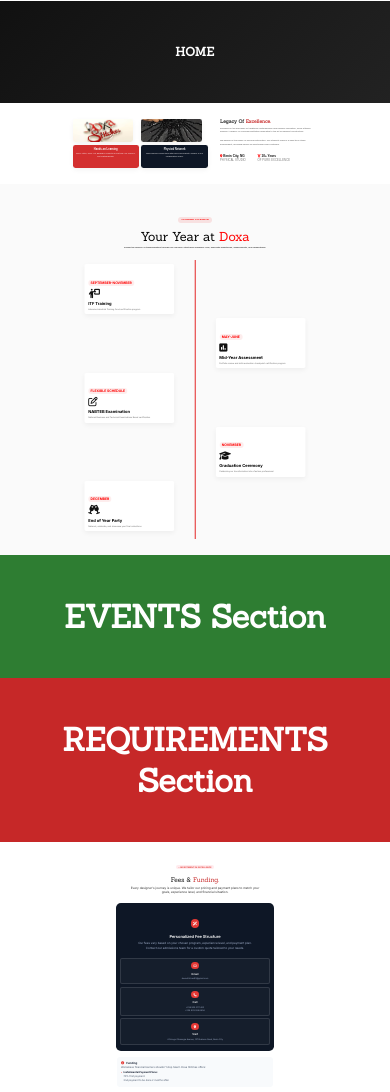
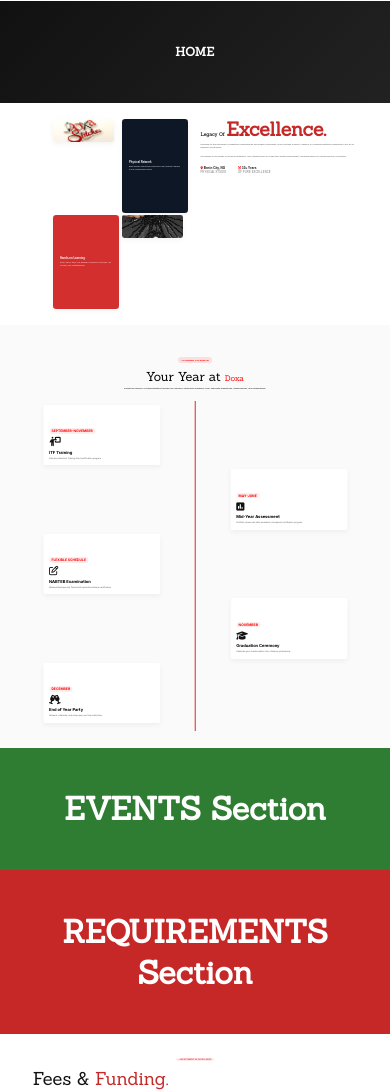
Before and after one commit to Hydrazane2O/Doxa-UI, a website: page index.html in a window 390 px wide. Shown: the part 11-1103 px from the top of the page. Drawn offline with Linux system fonts and the light colour scheme; a web font is replaced by a local one.

Commit message:
mobile woorkrkksks

```diff
--- a/index.css
+++ b/index.css
@@ -112,6 +112,7 @@ header.top {
     width: 100%;
     max-width: 72.0833vw;
     justify-content: center;
+    flex-direction: column;
 }
 .grid-left-gallery {
     display: grid;
@@ -202,9 +203,9 @@ header.top {
 }
 
 .f3   { grid-column: 1; grid-row: 1; }
-.net  { grid-column: 2; grid-row: 2; }
+.net  { grid-column: 2; grid-row: 1; }
 .hand { grid-column: 1; grid-row: 2; }
-.f1   { grid-column: 2; grid-row: 1; }
+.f1   { grid-column: 2; grid-row: 2; }
 
 /* ---------- Section 2: Sliding Timeline System ---------- */
 #section2 {
@@ -244,7 +245,6 @@ header.top {
 .line {
     position: relative;
     width: 90%;
-    max-width: 52.0833vw;
     margin: 0 auto;
     padding:2.0833vw 0;
 }
@@ -658,38 +658,96 @@ footer {
     .top .nav li { display: block; border-bottom:0.52vw solid #f5f5f5; }
 
     /* Stagger Grid Responsive Mobile Setup */
-    #section1 .img { grid-template-columns: 1fr; gap: 1.4vw; }
-    .grid-left-gallery { column-gap: 0.625vw; row-gap: 0.625vw; }
-    .f3, .f1 { min-height: 7.3vw; height: 7.3vw; border-radius: 0.625vw; }
-    .net, .hand { min-height: 7.3vw; padding: 0.82vw 0.72vw; border-radius: 0.625vw; justify-content: flex-start; }
+    #section1 .img {
+        grid-template-columns: 1fr 1fr;
+        width: 100%;
+        gap: 1.4vw;
+    }
+    .grid-left-gallery {
+        column-gap: 0.625vw;
+        row-gap: 0.625vw;
+        max-width: 35vw;
+        max-height: 100vw;
+        margin-left: 5vw;
+     }
+    .f3, .f1 {
+        height: 27.3vw;
+        border-radius: 0.625vw;
+    }
+    .net, .hand {
+    padding: 12vw 1.81vw;
+    display: flex;
+    text-align: start;
+}
 
-    .net h4, .hand h4 { font-size: 0.67vw; margin: 0 0 0.3vw 0; font-weight: 700; line-height: 1.2; }
-    .net p, .hand p { font-size: 0.52vw
-; line-height: 1.4; }
-    .leg h1 { font-size: 1.77vw; margin-bottom: 0.625vw; }
-    .leg p { font-size: 0.72vw; line-height: 1.6; }
+    .net h4, .hand h4 {
+        font-size: 0.7vw;
+        margin: 0 0 0.3vw 0;
+        font-weight: 700;
+        line-height: 1.2;
+    }
+    .net p, .hand p {
+        font-size: 0.52vw;
+         line-height: 1.4; }
+    .leg{
+        width: 40vw;
+    }
+    .leg h1 {
+        font-size: 5.77vw;
+        margin-bottom: 0.625vw; }
+    .leg p {
+        font-size: 2.42vw;
+        line-height: 1.6; }
 
     /* Section 2 Sizing Downscales */
     .year { font-size: 3.24vw; }
-    .line { padding: 1.04vw 0; }
-    .itf, .mid, .nab, .grad, .party { padding: 0.625vw; margin-bottom: 1.04vw; border-radius: 0.52vw
-; width: 44%; }
-    .bot { font-size: 0.52vw; line-height: 1.3; }
-
+    .line { padding: 1.04vw 0; width: 100%;  }
+    .itf, .nab, .party { padding-top: 2.625vw; margin-bottom: 1.04vw; border-radius: 0.52vw
+; width: 30vw; animation: mobileslidein 8s infinite; left: 5%; }
+.mid, .grad{
+    padding-top: 2.625vw; margin-bottom: 1.04vw; border-radius: 0.52vw; width: 30vw; left:65%; animation: mobileslideout 8s infinite;
+}
+    .bot { font-size: 0.52vw; line-height: 1.3; color: #555; }
+@keyframes mobileslidein {
+    0%{transform: translateX(0vw);}
+    50% { transform: translateX(13.6042vw); }
+    100%{transform: translateX(-5vw);}
+}
+@keyframes mobileslideout {
+     0%{transform: translateX(0vw);}
+    50% { transform: translateX(-13.6042vw); }
+    100%{transform: translateX(5vw);}
+}
     /* Section 5 Mobile Fluid Compression Layouts */
-    #section5 { padding: 2.6vw 0.8vw; }
-    .fees-header h2 { font-size: 1.67vw; }
-    .personalized-card { padding: 1.5vw 1.04vw; }
-    .personalized-card h3 { font-size: 1.04vw; }
-    .personalized-channels { grid-template-columns: 1fr; gap: 0.625vw; }
+    #section5 { padding: 2.6vw 0.8vw; justify-self: center; width: 100%; }
+    .fees-header{max-width: 100vw;justify-self: center;}
+    .fees-header h2, h2 span{ font-size: 4.67vw; max-width: 50vw;}
+    .fees-badge-pill{max-width: 37vw;}
+    .fees-header p{
+        font-size: 2.7vw; max-width: 50vw;}
+    .personalized-card { padding: 4.5vw 1.04vw; max-width: 79vw;}
+   .personalized-card p.card-sub-prose{
+    font-size: 2.44vw;
+    justify-self: center;
+    max-width: 60vw;
+    margin: 0;
+   }
+    .personalized-card h3 { font-size: 3.04vw; }
+    .personalized-channels { grid-template-columns: 1fr 1fr 1fr; gap: 1.625vw; }
     .channel-box { padding: 0.82vw; }
-    .funding-disclosure-block { padding: 1.04vw; }
+    .funding-disclosure-block { padding: 1.04vw; max-width: 70vw; }
+    .funding-disclosure-block h4, strong{
+        font-size: 2.94vw;
+    }
+    funding-disclosure-block p.funding-intro, span{
+        font-size: 2.04vw;
+        color: #555;
+    }
 
     /* Other Panels */
-    .why { font-size: 1.5vw; margin-bottom: 1.04vw; }
-    .cards { grid-template-columns: repeat(3, 1fr); gap: 0.52vw
-; }
-    .card { padding: 0.8vw 0.4vw; border-radius: 0.52vw
+    .why, .why span{ font-size: 3.5vw; margin-bottom: 1.04vw; }
+    .cards { grid-template-columns: repeat(3, 1fr); gap: 0.92vw; max-width: 74vw; }
+    .card { padding: 1.8vw 0.8vw; border: 0.52 solid #555; border-radius: 1.72vw
 ; }
     .card i {
              width: 1.4vw;
@@ -698,15 +756,15 @@ footer {
     .card h4 { font-size:0.52vw; margin-bottom: 0.2vw; }
     .card p { font-size: 0.5vw; }
 
-    .main2 { grid-template-columns: 1fr 1fr; gap: 1.04vw; margin: 2.08vw auto; }
-    .join, .fut { padding: 0.8vw; font-size: 0.625vw; border-radius: 0.52vw
-; }
-    .jf1, .jf2 { height:  0.52vw
-; border-radius: 0.52vw
-; }
-    .start h1 { font-size: 1.14vw; }
+    .main2 { grid-template-columns: 1fr 1fr; gap: 1.04vw; margin: 2.08vw auto; max-width: 100vw;}
+    .join, .fut { padding: 0.8vw; font-size: 0.625vw; border-radius: 0.52vw; }
+    .jf1, .jf2 { height: 20.52vw; border-radius: 0.52vw; }
+    .start h1, h1 span{ font-size: 4.94vw; }
+    .start h3{
+        font-size: 1.94vw;
+    }
 
-    footer { grid-template-columns: repeat(3, 1fr); gap: 0.8vw; padding: 1.5vw 4%; }
+    footer { grid-template-columns: repeat(3, 1fr); gap: 0.8vw; padding: 1.5vw 4%; margin: 1.04vw;}
     .about p, .quick a, .contact p { font-size: 0.57vw; }
 }
 
```
